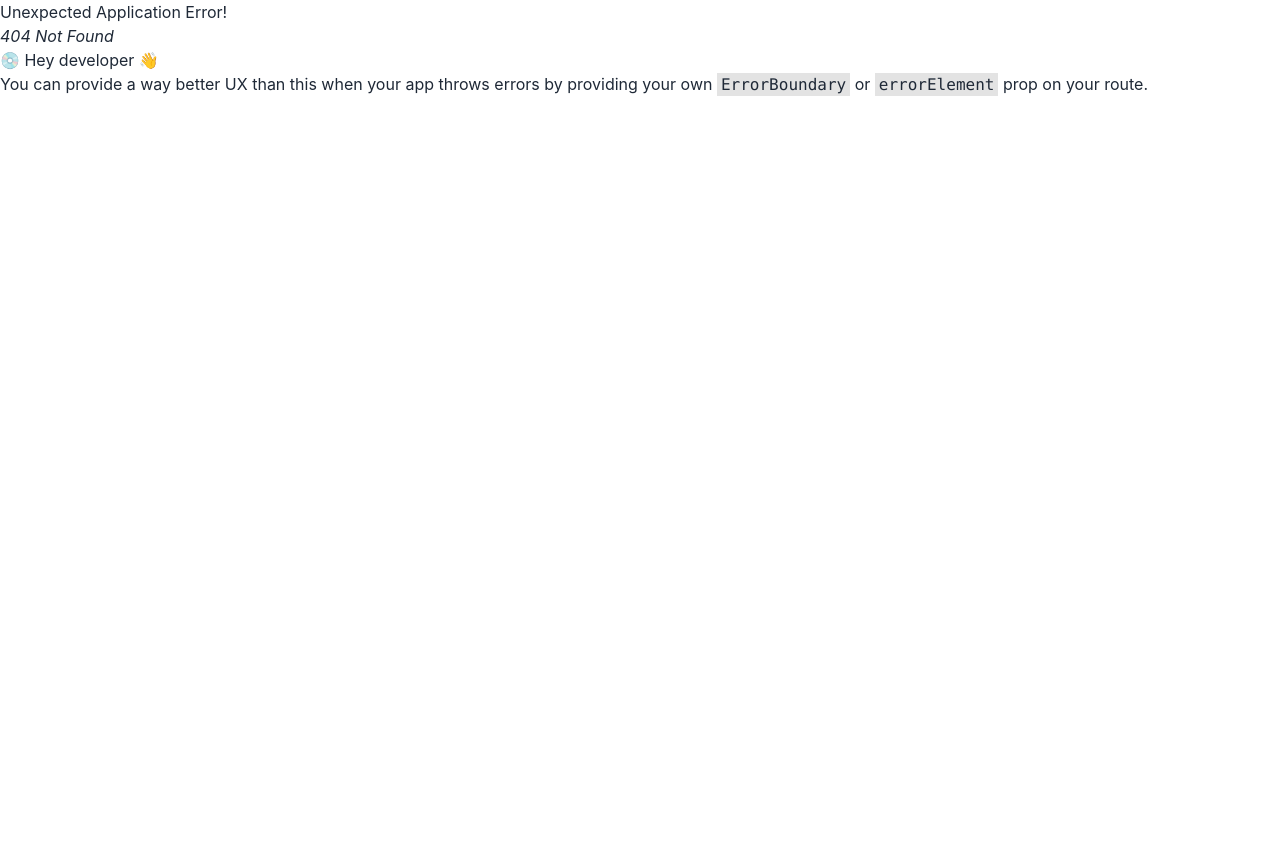
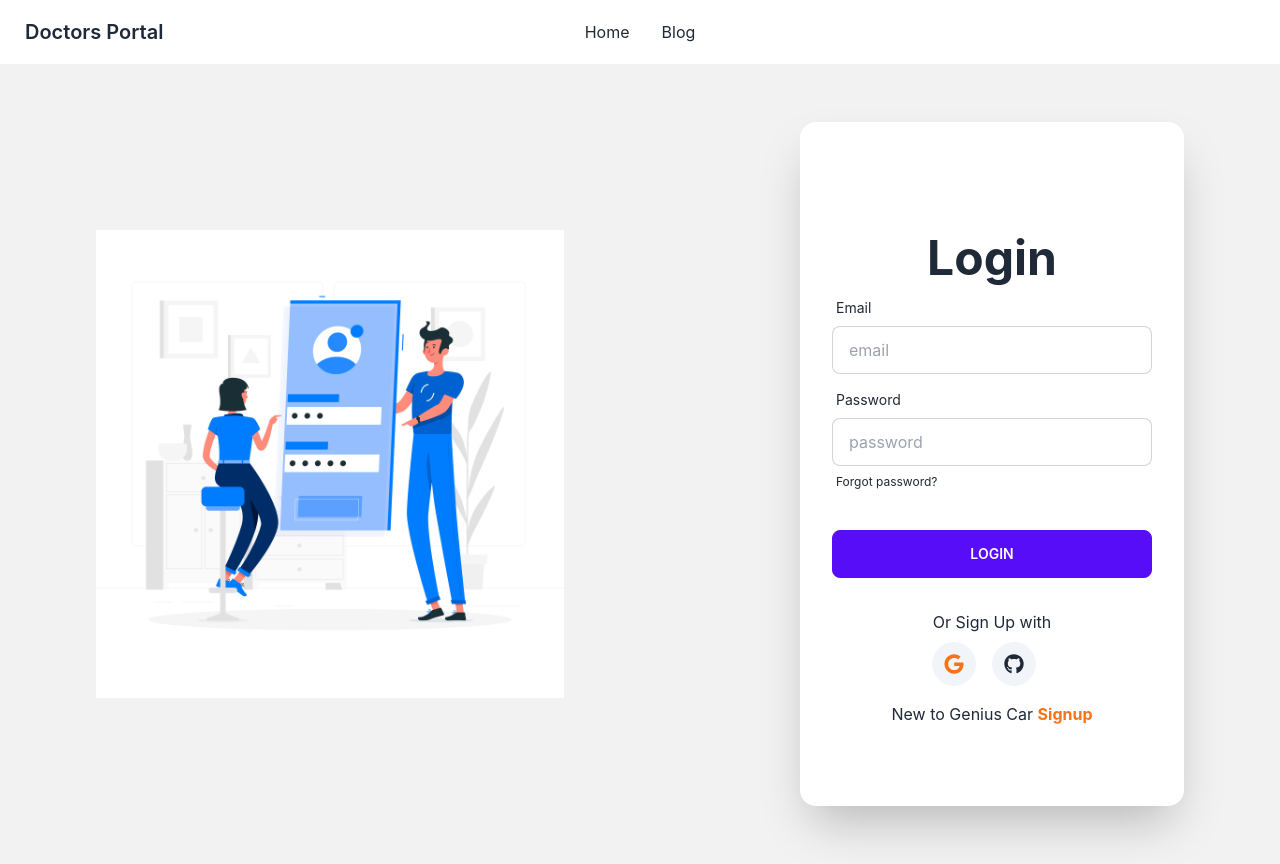
Before and after one commit to ar-asad/thaifoodmaster-client, a React (Create React App) app: page /login in a window 1280 px wide. Before the commit this address had no page. Before the commit the page ends 800 px from the top, so only its background shows below. Built offline with nearby package versions, Linux system fonts and the light colour scheme.

Commit message:
login page implement

```diff
--- a/src/pages/Login/Login.js
+++ b/src/pages/Login/Login.js
@@ -1,11 +1,74 @@
 import React from 'react';
+import { FaGithub, FaGoogle } from 'react-icons/fa';
+import { Link } from 'react-router-dom';
+import img from '../../assets/images/login/4957136.jpg'
 
 const Login = () => {
+    // const { signIn, googleSignIn } = useContext(AuthContex);
+
+
+    const handleLogin = event => {
+        //     event.preventDefault()
+        //     const form = event.target;
+        //     const email = form.email.value;
+        //     const password = form.password.value;
+        //     console.log(email, password);
+
+        //     signIn(email, password)
+        //         .then(result => {
+        //             form.reset();
+        //             console.log(result.user)
+        //         })
+        //         .catch(e => console.error(e));
+    }
+
+    const handleGoogleLogIn = () => {
+        // googleSignIn()
+        //     .then(result => console.log(result.user))
+        //     .catch(e => console.log(e.message))
+    }
+
     return (
-        <div>
+        <div className="hero min-h-screen bg-base-200">
+            <div className="hero-content flex-col lg:flex-row gap-20  ">
+                <div className="text-center lg:text-left w-1/2">
+                    <img className='w-3/4' src={img} alt="" />
+                </div>
+                <div className="w-1/2 card flex-shrink-0 max-w-sm shadow-2xl bg-base-100 py-20">
+                    <form onSubmit={handleLogin} className="card-body">
+                        <h1 className="text-5xl font-bold text-center">Login</h1>
 
+                        <div className="form-control">
+                            <label className="label">
+                                <span className="label-text">Email</span>
+                            </label>
+                            <input type="email" name='email' placeholder="email" className="input input-bordered" />
+                        </div>
+                        <div className="form-control">
+                            <label className="label">
+                                <span className="label-text">Password</span>
+                            </label>
+                            <input type="password" name='password' placeholder="password" className="input input-bordered" />
+                            <label className="label">
+                                <Link href="#" className="label-text-alt link link-hover">Forgot password?</Link>
+                            </label>
+                        </div>
+                        <div className="form-control mt-6">
+                            <input type="submit" className="btn btn-primary" value='login' />
+
+                        </div>
+                    </form>
+                    <div className='text-center mb-4'>
+                        <p className='mb-2'>Or Sign Up with </p>
+                        <button onClick={handleGoogleLogIn} className='mr-4 p-3 bg-slate-100 rounded-full'><FaGoogle className='text-xl text-orange-500'></FaGoogle></button>
+                        <button className='mr-4 p-3 bg-slate-100 rounded-full'><FaGithub className='text-xl '></FaGithub></button>
+                    </div>
+                    <p className='text-center'>New to Genius Car <Link className='text-orange-500 font-bold' to='/register'>Signup</Link></p>
+                </div>
+            </div>
         </div>
     );
 };
 
+
 export default Login;
--- a/src/pages/Login/Register.js
+++ b/src/pages/Login/Register.js
@@ -91,7 +91,7 @@ const Register = () => {
                         <button onClick={handleGoogleSignIn} className='mr-4 p-3 bg-slate-100 rounded-full'><FaGoogle className='text-xl text-orange-500'></FaGoogle></button>
                         <button className='mr-4 p-3 bg-slate-100 rounded-full'><FaGithub className='text-xl '></FaGithub></button>
                     </div>
-                    <p className='text-center'>Already have an account <Link className='text-orange-500 font-bold' to='/login'>Login</Link></p>
+                    <p className='text-center'>Already have an account ? <Link className='text-orange-500 font-bold' to='/login'>Login</Link></p>
                 </div>
             </div>
         </div>
--- a/src/router/Routes/Routes.js
+++ b/src/router/Routes/Routes.js
@@ -3,6 +3,7 @@ import { createBrowserRouter } from 'react-router-dom';
 import Main from '../../layout/Main';
 import Home from '../../pages/Home/Home/Home';
 import Register from '../../pages/Login/Register';
+import Login from '../../pages/Login/Login';
 
 const router = createBrowserRouter([
     {
@@ -14,6 +15,10 @@ const router = createBrowserRouter([
                 element: <Home></Home>
             },
             {
+                path: '/login',
+                element: <Login></Login>
+            },
+            {
                 path: '/register',
                 element: <Register></Register>
             }
```
